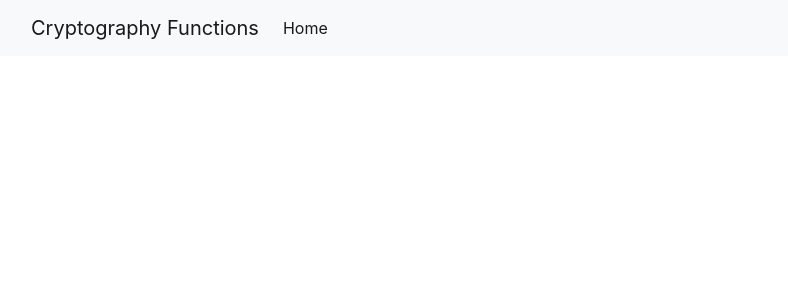
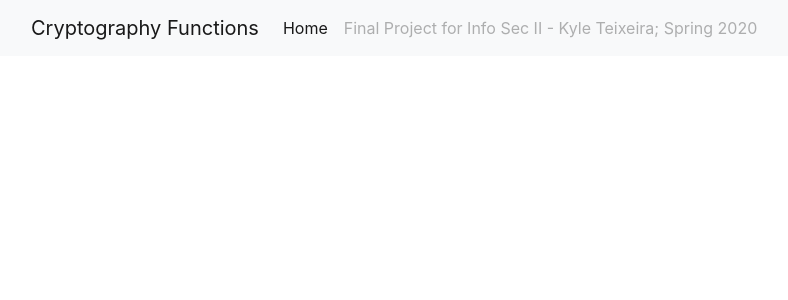
Before and after one commit to rushourcal/crypto_site, a Django app: page / in a window 1280 px wide. Shown: the top 300 px of the page, without its empty margins (54-842 px from the left). Run offline with Django 3.2, Linux system fonts and the light colour scheme; data comes from the database, SQL or seed files in the repository; data that the repository does not hold is empty; some libraries are stand-ins or nearby versions.

Commit message:
Added Project Info and my name to Navbar, cuz for some reason I never thought of that before submitting

```diff
--- a/crypto_site/templates/base.html
+++ b/crypto_site/templates/base.html
@@ -13,6 +13,9 @@
             <li class="nav-item active">
               <a class="nav-link" href="{% url 'functions_index' %}">Home</a>
             </li>
+            <li class="nav-item">
+              <a class="nav-link disabled" href="#">Final Project for Info Sec II - Kyle Teixeira; Spring 2020</a>
+            </li>
           </ul>
         </div>
     </div>
```
